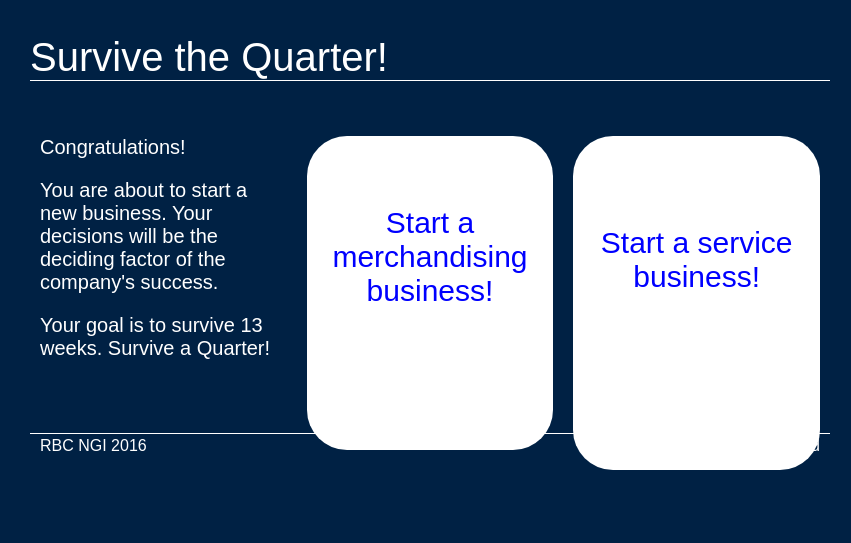
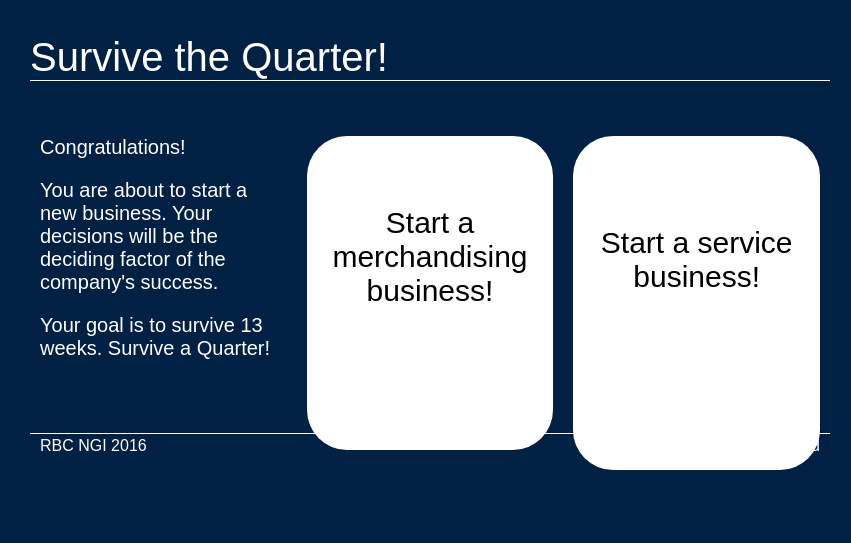
Before and after one commit to chen-bill/rbc_hackathon, a plain HTML site: page landing/landing.html in a window 1280 px wide. Shown: the whole page, without its empty margins (210-1061 px from the left). Drawn offline with Linux system fonts and the light colour scheme.

Commit message:
black text in button on landing page

```diff
--- a/landing/landing.css
+++ b/landing/landing.css
@@ -37,7 +37,8 @@
   -moz-border-radius: 40;
   border-radius: 40px;
   font-family: Arial;
-  color: blue;
+  //color: blue;
+  color:black;
   font-size: 30px;
   background: white;
   //padding: 00px 40px 40px 40px;
```
